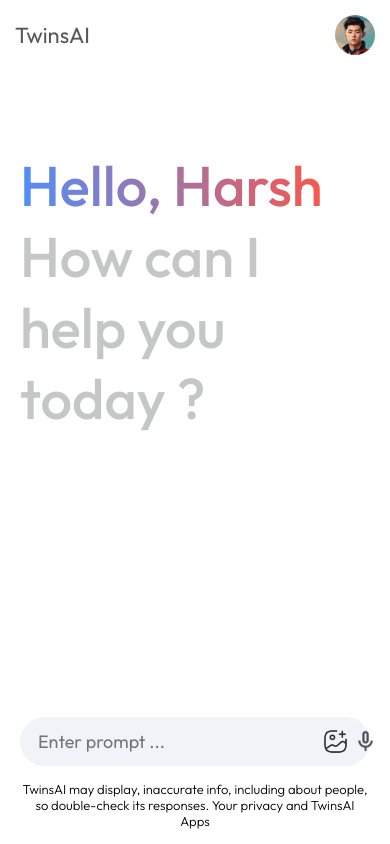
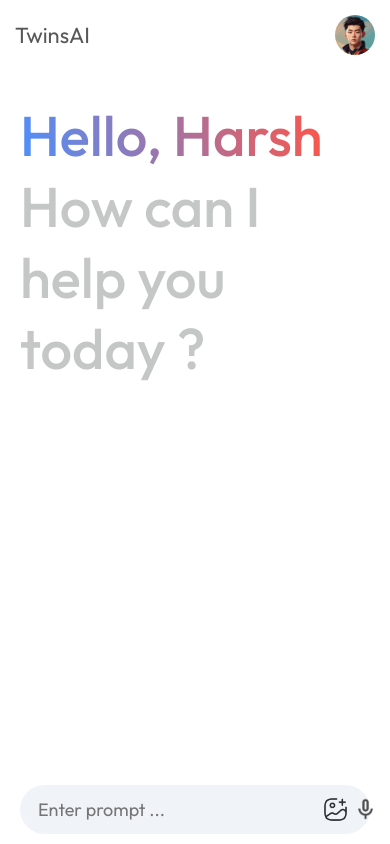
Before and after one commit to thisistoomuchHarsh/TwinsAI, a React (Vite) app: page / in a window 390 px wide. Built offline with nearby package versions, Linux system fonts and the light colour scheme.

Commit message:
minor changes

```diff
--- a/src/Components/Main/Main.css
+++ b/src/Components/Main/Main.css
@@ -116,7 +116,7 @@
 
 .main .bottom-info {
   font-size: 13px;
-  margin: 15px auto;
+  margin: 10px auto;
   text-align: center;
   font-weight: 300;
 }
@@ -187,6 +187,10 @@
     width: 25px;
   }
 
+  .main-bottom {
+    margin-bottom: 10px;
+  }
+
   .searchbox {
     padding: 5px 10px;
   }
@@ -202,7 +206,8 @@
   .main .cards {
     display: none;
   }
-  .main .greet {
-    margin: 60px 0px;
+
+  .bottom-info {
+    display: none;
   }
 }
```
